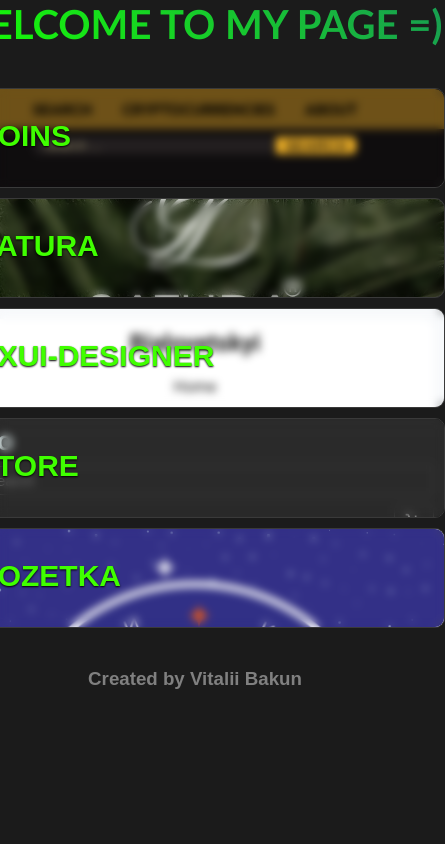
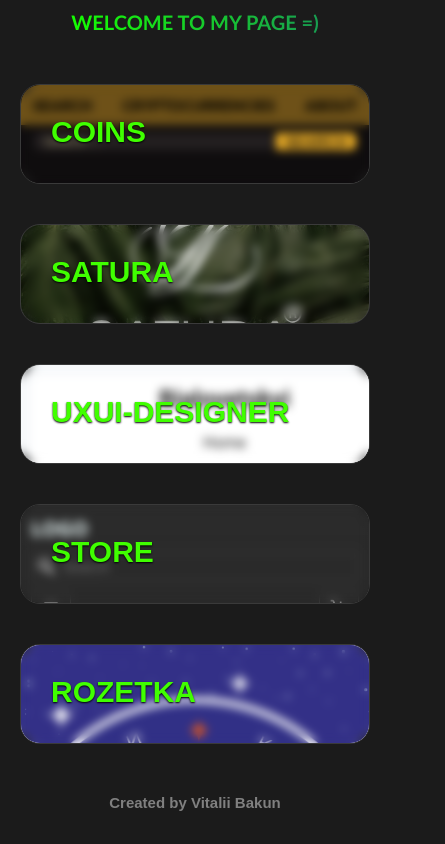
Before and after one commit to vb-cmd/vb-cmd.github.io, a plain HTML site: page index.html in a window 390 px wide. Shown: the whole page, 445 px wide, since content can reach past the window. Drawn offline with nearby package versions, Linux system fonts and the light colour scheme; files whose address does not match are found by name; a web font is replaced by a local one.

Commit message:
Added mobile and tablet and moved card

```diff
--- a/index.html
+++ b/index.html
@@ -16,31 +16,31 @@
         </header>
 
         <main class="content">
-            <a href="./projects/coins/" target="_blank" class="content-card">
-                <div class="content-card-background"></div>
-                <iframe src="./projects/coins/" frameborder="0" scrolling="no" class="content-card-image"></iframe>
-                <div class="content-card-title">coins</div>
+            <a href="./projects/coins/" target="_blank" class="card">
+                <div class="card-blur"></div>
+                <iframe src="./projects/coins/" frameborder="0" scrolling="no" class="card-image"></iframe>
+                <div class="card-title">coins</div>
             </a>
-            <a href="./projects/satura/" target="_blank" class="content-card">
-                <div class="content-card-background"></div>
-                <iframe src="./projects/satura/" frameborder="0" scrolling="no" class="content-card-image"></iframe>
-                <div class="content-card-title">satura</div>
+            <a href="./projects/satura/" target="_blank" class="card">
+                <div class="card-blur"></div>
+                <iframe src="./projects/satura/" frameborder="0" scrolling="no" class="card-image"></iframe>
+                <div class="card-title">satura</div>
             </a>
-            <a href="/projects/uxui-designer/" target="_blank" class="content-card">
-                <div class="content-card-background"></div>
+            <a href="/projects/uxui-designer/" target="_blank" class="card">
+                <div class="card-blur"></div>
                 <iframe src="./projects/uxui-designer/" frameborder="0" scrolling="no"
-                    class="content-card-image"></iframe>
-                <div class="content-card-title">uxui-designer</div>
+                    class="card-image"></iframe>
+                <div class="card-title">uxui-designer</div>
             </a>
-            <a href="./projects/store/" target="_blank" class="content-card">
-                <div class="content-card-background"></div>
-                <iframe src="./projects/store/" frameborder="0" scrolling="no" class="content-card-image"></iframe>
-                <div class="content-card-title">store</div>
+            <a href="./projects/store/" target="_blank" class="card">
+                <div class="card-blur"></div>
+                <iframe src="./projects/store/" frameborder="0" scrolling="no" class="card-image"></iframe>
+                <div class="card-title">store</div>
             </a>
-            <a href="./projects/rozetka/" target="_blank" class="content-card">
-                <div class="content-card-background"></div>
-                <iframe src="./projects/rozetka/" frameborder="0" scrolling="no" class="content-card-image"></iframe>
-                <div class="content-card-title">rozetka</div>
+            <a href="./projects/rozetka/" target="_blank" class="card">
+                <div class="card-blur"></div>
+                <iframe src="./projects/rozetka/" frameborder="0" scrolling="no" class="card-image"></iframe>
+                <div class="card-title">rozetka</div>
             </a>
         </main>
 
--- /dev/null
+++ b/scss/_card.scss
@@ -0,0 +1,61 @@
+.card {
+    position: relative;
+    overflow: hidden;
+    width: 1000px;
+    height: 600px;
+    border-radius: 20px;
+    border: 1px solid rgb(58, 58, 58);
+    transition: all .2s ease-in;
+
+    &:hover {
+        border: 1px solid rgb(3, 204, 0);
+        box-shadow: 0 0 30px rgba(3, 204, 0, .5);
+
+        .card-blur {
+            backdrop-filter: none;
+        }
+
+        .card-title {
+            display: none;
+        }
+
+        transform: perspective(1500px) rotateX(5deg) rotateY(5deg);
+    }
+
+    &-image,
+    &-title,
+    &-blur {
+        position: absolute;
+        transition: inherit;
+    }
+
+    &-image,
+    &-blur {
+        top: 0;
+        left: 0;
+        right: 0;
+        bottom: 0;
+    }
+
+    &-blur {
+        z-index: 1;
+        backdrop-filter: blur(5px);
+    }
+
+    &-image {
+        z-index: 0;
+        width: 100%;
+        height: 100%;
+    }
+
+    &-title {
+        z-index: 2;
+        font-size: 30px;
+        text-transform: uppercase;
+        color: rgb(64, 255, 0);
+        text-shadow: 0 1px 2px black;
+        font-weight: bold;
+        top: 30px;
+        left: 30px;
+    }
+}
--- a/scss/_container.scss
+++ b/scss/_container.scss
@@ -1,13 +1,10 @@
 .container {
     display: grid;
     grid-template-areas:
-        'header header header'
-        'content content content'
-        'footer footer footer';
+        'header'
+        'content'
+        'footer';
     justify-content: center;
     justify-items: center;
-    max-width: 1200px;
-    width: 100%;
     gap: 40px;
-    margin: 0 auto;
 }
--- a/scss/_content.scss
+++ b/scss/_content.scss
@@ -2,75 +2,5 @@
     grid-area: content;
     display: flex;
     flex-direction: column;
-    justify-content: center;
-    gap: 10px;
-
-    &-card {
-        position: relative;
-        overflow: hidden;
-        width: 800px;
-        height: 100px;
-        border-radius: 10px;
-        border: 1px solid rgb(58, 58, 58);
-        transition: all .3s ease-in;
-
-        &:hover {
-            height: 600px;
-            border: 1px solid rgb(3, 204, 0);
-
-            .content-card-title,
-            .content-card-background {
-                opacity: 0;
-            }
-        }
-
-        &-image,
-        &-title,
-        &-background {
-            position: absolute;
-            transition: all .3s ease-in;
-        }
-
-        &-background {
-            top: 0;
-            left: 0;
-            right: 0;
-            bottom: 0;
-            z-index: 1;
-            backdrop-filter: blur(4px);
-        }
-
-        &-image {
-            z-index: 0;
-            top: 0;
-            left: 0;
-            right: 0;
-            bottom: 0;
-            width: 100%;
-            height: 100%;
-        }
-
-        &-title {
-            z-index: 2;
-            font-size: 30px;
-            text-transform: uppercase;
-            color: rgb(64, 255, 0);
-            text-shadow: 0 1px 2px black;
-            font-weight: bold;
-            top: 30px;
-            left: 30px;
-        }
-
-        @media screen and (max-width: 800px) {
-            width: 700px;
-        }
-
-        @media screen and (max-width: 700px) {
-            width: 600px;
-        }
-
-        @media screen and (max-width: 600px) {
-            width: 500px;
-        }
-    }
+    gap: 40px;
 }
--- a/scss/_footer.scss
+++ b/scss/_footer.scss
@@ -1,6 +1,9 @@
 .footer {
     grid-area: footer;
+    padding: 10px;
+
     &-title {
-       color: gray;
+        color: gray;
+        font-size: 15px;
     }
 }
--- a/scss/_header.scss
+++ b/scss/_header.scss
@@ -1,12 +1,13 @@
 .header {
     grid-area: header;
+    padding: 10px;
 
     &-title {
         font-family: 'Gill Sans', 'Gill Sans MT', Calibri, 'Trebuchet MS', sans-serif;
         background-clip: text;
         color: transparent;
         text-transform: uppercase;
-        background-image: linear-gradient(50deg, rgb(21, 255, 0), rgb(24, 157, 82));
+        background-image: linear-gradient(80deg, rgb(21, 255, 0), rgb(24, 157, 82));
         font-size: 40px;
     }
 }
--- /dev/null
+++ b/scss/_mobile.scss
@@ -0,0 +1,35 @@
+@media screen and (max-width: 800px) {
+    .header {
+        &-title {
+            font-size: 20px;
+        }
+    }
+
+    .card {
+        width: 500px;
+        height: 400px;
+
+        &:hover {
+            transform: none;
+        }
+    }
+}
+
+@media screen and (max-width: 600px) {
+    .card {
+        width: 350px;
+        height: 100px;
+
+        &:hover {
+            transform: none;
+
+            .card-title {
+                display: block;
+            }
+
+            .card-blur {
+                backdrop-filter: blur(20px);
+            }
+        }
+    }
+}
--- /dev/null
+++ b/scss/_tablet.scss
@@ -0,0 +1,15 @@
+ @media screen and (min-width: 800px) and (max-width: 1100px) {
+     .header {
+         &-title {
+             font-size: 30px;
+         }
+     }
+
+     .card {
+         width: 700px;
+
+         &:hover {
+             transform: none;
+         }
+     }
+ }
--- a/scss/style.scss
+++ b/scss/style.scss
@@ -2,4 +2,8 @@
 @import 'header';
 @import 'container';
 @import 'content';
+@import 'card';
 @import 'footer';
+
+@import 'tablet';
+@import 'mobile';
```
Also changed, not shown: css/style.css, css/style.min.css, projects/rozetka/css/style.css.
